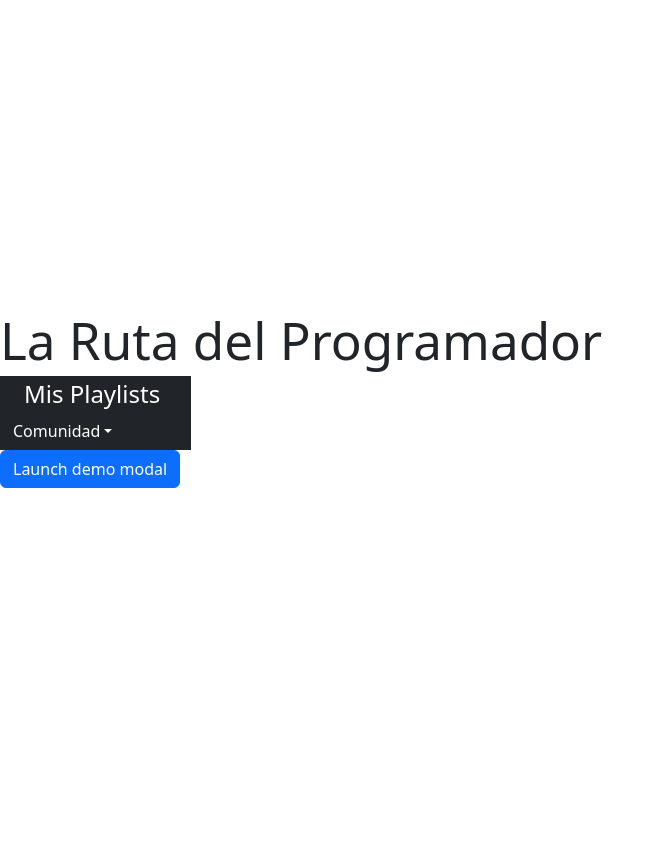
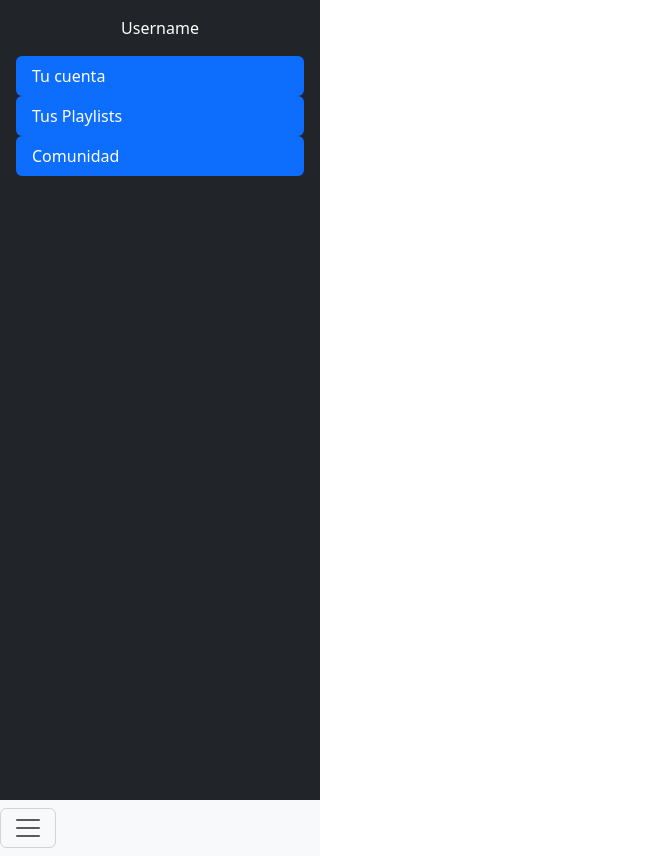
Before and after one commit to CodeMasterChefs/Frontend-Ruta-Programador, a React (Vite) app: page / in a window 1280 px wide. Shown: the whole page, without its empty margins (0-665 px from the left). Before the commit the page ends 800 px from the top, so only its background shows below. Built offline with nearby package versions, Linux system fonts and the light colour scheme.

Commit message:
Maquetacion del sidebar

```diff
--- a/index.html
+++ b/index.html
@@ -13,7 +13,7 @@
     />
   </head>
   <body>
-    <div id="root"></div>
+    <div id="root" class="container-fluid p-0"></div>
     <script type="module" src="/src/main.jsx"></script>
     <script
       src="https://cdn.jsdelivr.net/npm/bootstrap@5.3.2/dist/js/bootstrap.bundle.min.js"
--- a/src/App.jsx
+++ b/src/App.jsx
@@ -2,18 +2,21 @@
 //import Button from "./Components/Button/Button";
 import { Routes, Route } from "react-router-dom";
 import HomePage from "./Pages/HomePage/HomePage";
-import CrearPlaylist from "./Components/CrearPlaylist/CrearPlaylist";
-
+import SideBar from "./Components/SideBar/SideBar";
+//import CrearPlaylist from "./Components/CrearPlaylist/CrearPlaylist";
 function App() {
   return (
     <>
       <Routes>
-        <Route path="/" element={<HomePage></HomePage>}></Route>
+        <Route path="/home" element={<HomePage></HomePage>}></Route>
       </Routes>
-      <div className="row">
-        <div></div>
+      <div className="container-fluid">
+        <div className="row">
+          <div className="col-sm-3 px-0">
+            <SideBar />
+          </div>
+        </div>
       </div>
-      <CrearPlaylist></CrearPlaylist>
     </>
   );
 }
--- /dev/null
+++ b/src/Components/SideBar/SideBar.css
@@ -0,0 +1,16 @@
+.lg-sidebar {
+    display: block;
+  }
+  @media only screen and (max-width: 576px) {
+    .lg-sidebar  {
+      display: none;
+    }
+  }
+.sm-sidebar {
+    display: block;
+  }
+  @media only screen and (min-width: 576x) {
+    .sm-sidebar  {
+      display: none;
+    }
+  }
--- a/src/Components/SideBar/SideBar.jsx
+++ b/src/Components/SideBar/SideBar.jsx
@@ -1,30 +1,73 @@
+import { NavLink } from "react-router-dom";
+import "./SideBar.css";
 const SideBar = () => {
+  const elements = (
+    <>
+      <li className="nav-item">
+        <NavLink to={"/"} className="nav-link">
+          Tu cuenta
+        </NavLink>
+      </li>
+      <li className="nav-item">
+        <NavLink to={"/"} className="nav-link">
+          Tus Playlists
+        </NavLink>
+      </li>
+      <li className="nav-item">
+        <NavLink to={"/"} className="nav-link">
+          Comunidad
+        </NavLink>
+      </li>
+    </>
+  );
   return (
     <>
-      <div className="col-auto bg-dark col-md-3 d-flex flex-column justify-content-between min-vh100">
-        <div>
-          <a
-            href="#tuCuenta"
-            className="text-decoration-none ms-4 d-flex align-items-center text-white d-none d-sm-inline"
-          >
-            <span className="fs-4">Mis Playlists</span>
-          </a>
+      <div className="lg-sidebar">
+        <div className="d-flex flex-column flex-shrink-0 p-3 text-bg-dark vh-100">
+          <div className="">
+            <p className="text-center">Username</p>
+          </div>
+          <ul className="nav nav-pills flex-column mb-auto">{elements}</ul>
         </div>
-        <div className="dropdown open">
-          <a
-            className="btn border-none dropdown-toggle text-white"
-            type="button"
-          >
-            <span>Comunidad</span>
-          </a>
-          <div className="dropdown-menu">
-            <a
-              className="btn btn-secondary dropdown-toggle text-white"
-              href="#"
+      </div>
+      <div className="sm-sidebar">
+        <div className="">
+          <nav className="navbar bg-body-tertiary">
+            <button
+              className="navbar-toggler"
+              type="button"
+              data-bs-toggle="offcanvas"
+              data-bs-target="#offcanvasNavbarLight"
+              aria-controls="offcanvasNavbarLight"
+              aria-label="Toggle navigation"
             >
-              My Playlists
-            </a>
-          </div>
+              <span className="navbar-toggler-icon"></span>
+            </button>
+            <div
+              className="offcanvas offcanvas-end"
+              tabIndex="-1"
+              id="offcanvasNavbarLight"
+            >
+              <div className="offcanvas-header">
+                <h5 className="offcanvas-title" id="offcanvasNavbarLightLabel">
+                  Offcanvas
+                </h5>
+                <button
+                  type="button"
+                  className="btn-close"
+                  data-bs-dismiss="offcanvas"
+                ></button>
+              </div>
+              <div className="offcanvas-body">
+                <div className="">
+                  <p className="text-center">Username</p>
+                </div>
+                <ul className="navbar-nav justify-content-end flex-grow-1 pe-3">
+                  {elements}
+                </ul>
+              </div>
+            </div>
+          </nav>
         </div>
       </div>
     </>
--- a/src/Pages/HomePage/HomePage.jsx
+++ b/src/Pages/HomePage/HomePage.jsx
@@ -1,12 +1,7 @@
-import SideBar from "../../Components/SideBar/SideBar.jsx";
+//import SideBar from "../../Components/SideBar/SideBar.jsx";
 
 const HomePage = () => {
-  return (
-    <div className="row">
-      <h1>La Ruta del Programador</h1>
-      <SideBar />
-    </div>
-  );
+  return <></>;
 };
 
 export default HomePage;
```
